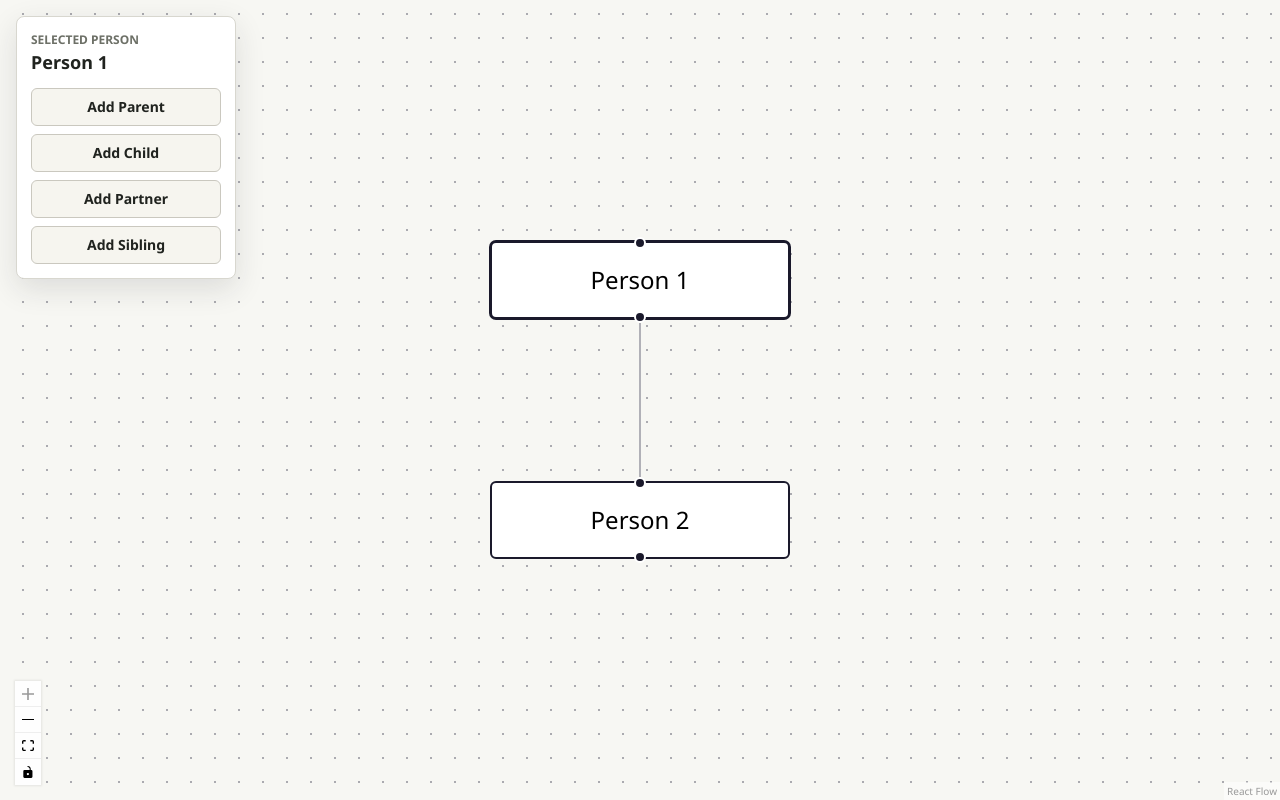
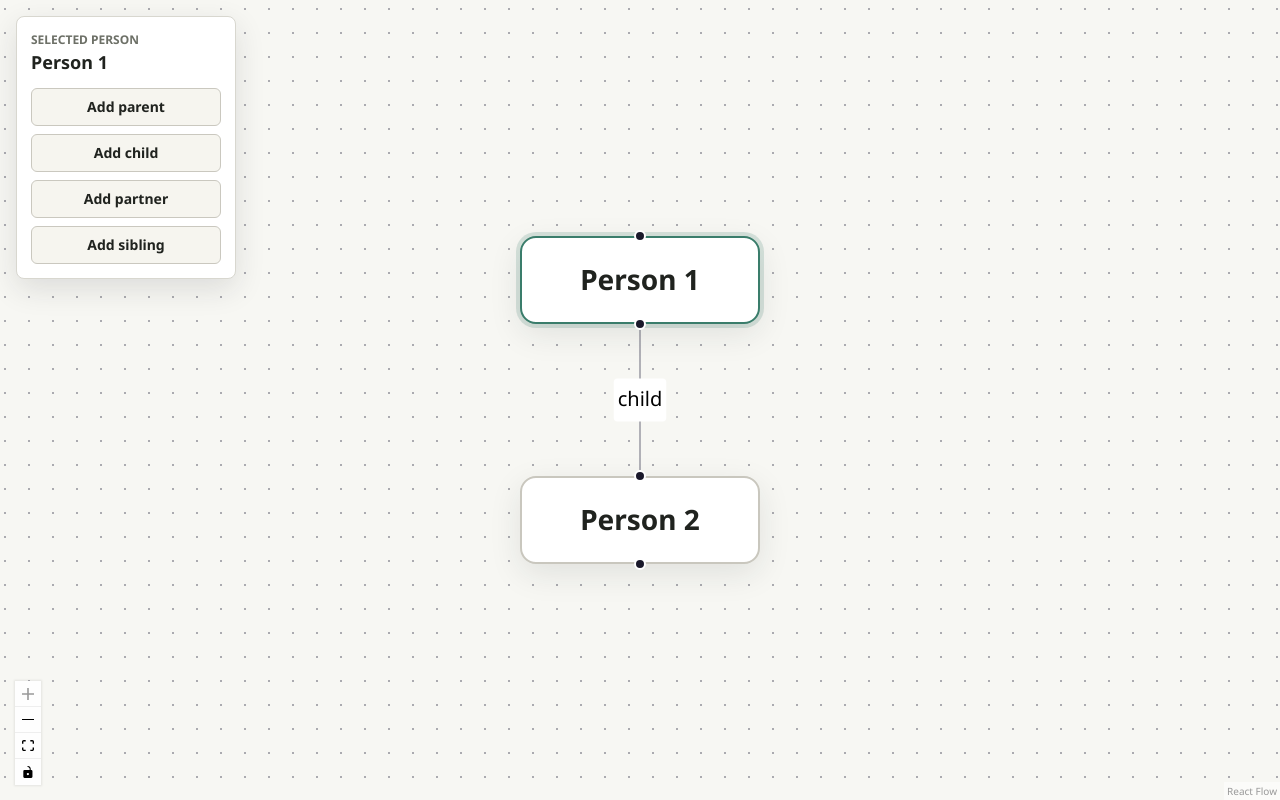
Before and after one commit to AIgnacio8797/FamilyTrees, a React (Vite) app: page / in a window 1280 px wide. Both pictures are taken after a click on the element 640 px from the left and 243 px from the top of the page. Built offline with nearby package versions, Linux system fonts and the light colour scheme; a web font is replaced by a local one.

Commit message:
Add more features including editable nodes, wires and relationships

```diff
--- a/src/App.jsx
+++ b/src/App.jsx
@@ -1,25 +1,29 @@
-import { useState, useCallback } from 'react';
-import { ReactFlow, applyNodeChanges, applyEdgeChanges, addEdge, Background, Controls } from '@xyflow/react';
+import { useCallback, useState } from 'react';
+import {
+  ReactFlow,
+  applyNodeChanges,
+  applyEdgeChanges,
+  addEdge,
+  Background,
+  ConnectionMode,
+  Controls,
+} from '@xyflow/react';
+import { PersonNode } from './components/PersonNode';
+import { RelationshipPanel } from './components/RelationshipPanel';
+import { initialEdges, initialNodes, relativePositions } from './constants/familyTree';
 import './index.css';
 import '@xyflow/react/dist/style.css';
 
-const initialNodes = [
-  { id: 'person-1', position: { x: 0, y: 0 }, data: { label: 'Person 1' } },
-  { id: 'person-2', position: { x: 0, y: 120 }, data: { label: 'Person 2' } },
-];
-const initialEdges = [{ id: 'person-1-person-2', source: 'person-1', target: 'person-2' }];
-
-const relativePositions = {
-  parent: { x: 0, y: -140 },
-  child: { x: 0, y: 140 },
-  partner: { x: 220, y: 0 },
-  sibling: { x: 220, y: 100 },
+const nodeTypes = {
+  person: PersonNode,
 };
 
 export default function App() {
   const [nodes, setNodes] = useState(initialNodes);
   const [edges, setEdges] = useState(initialEdges);
   const [selectedNodeId, setSelectedNodeId] = useState(null);
+  const [selectedEdgeId, setSelectedEdgeId] = useState(null);
+  const [editingNodeId, setEditingNodeId] = useState(null);
 
   const onNodesChange = useCallback(
     (changes) => setNodes((nodesSnapshot) => applyNodeChanges(changes, nodesSnapshot)),
@@ -30,11 +34,16 @@ export default function App() {
     [],
   );
   const onConnect = useCallback(
-    (params) => setEdges((edgesSnapshot) => addEdge(params, edgesSnapshot)),
+    (params) => setEdges((edgesSnapshot) => addEdge({
+      ...params,
+      id: `${params.source}-${params.sourceHandle}-${params.target}-${params.targetHandle}-${Date.now()}`,
+      label: 'relationship',
+    }, edgesSnapshot)),
     [],
   );
 
   const selectedNode = nodes.find((node) => node.id === selectedNodeId);
+  const selectedEdge = edges.find((edge) => edge.id === selectedEdgeId);
 
   const addRelative = useCallback((relationship) => {
     if (!selectedNode) return;
@@ -43,6 +52,7 @@ export default function App() {
     const newNodeId = `person-${Date.now()}`;
     const newNode = {
       id: newNodeId,
+      type: 'person',
       position: {
         x: selectedNode.position.x + offset.x,
         y: selectedNode.position.y + offset.y,
@@ -56,13 +66,17 @@ export default function App() {
     setEdges((edgesSnapshot) => {
       const source = relationship === 'parent' ? newNodeId : selectedNode.id;
       const target = relationship === 'parent' ? selectedNode.id : newNodeId;
+      const sourceHandle = 'bottom';
+      const targetHandle = 'top';
 
       return [
         ...edgesSnapshot,
         {
           id: `${source}-${target}`,
           source,
+          sourceHandle,
           target,
+          targetHandle,
           label: relationship,
         },
       ];
@@ -70,16 +84,79 @@ export default function App() {
     setSelectedNodeId(newNodeId);
   }, [selectedNode]);
 
+  const startEditingNode = useCallback((nodeId) => {
+    setSelectedNodeId(nodeId);
+    setEditingNodeId(nodeId);
+  }, []);
+
+  const updateNodeLabel = useCallback((nodeId, label) => {
+    const nextLabel = label.trim() || 'Unnamed person';
+
+    setNodes((nodesSnapshot) => nodesSnapshot.map((node) => {
+      if (node.id !== nodeId) return node;
+
+      return {
+        ...node,
+        data: {
+          ...node.data,
+          label: nextLabel,
+        },
+      };
+    }));
+    setEditingNodeId(null);
+  }, []);
+
+  const cancelEditingNode = useCallback(() => {
+    setEditingNodeId(null);
+  }, []);
+
+  const updateEdgeRelationship = useCallback((edgeId, relationship) => {
+    setEdges((edgesSnapshot) => edgesSnapshot.map((edge) => {
+      if (edge.id !== edgeId) return edge;
+
+      return {
+        ...edge,
+        label: relationship,
+      };
+    }));
+  }, []);
+
+  const flowNodes = nodes.map((node) => ({
+    ...node,
+    data: {
+      ...node.data,
+      isEditing: node.id === editingNodeId,
+      onStartEditing: startEditingNode,
+      onLabelChange: updateNodeLabel,
+      onCancelEditing: cancelEditingNode,
+    },
+  }));
+
   return (
     <div className="app-shell">
       <ReactFlow
-        nodes={nodes}
-        edges={edges}
+        nodes={flowNodes}
+        edges={edges.map((edge) => ({
+          ...edge,
+          className: edge.id === selectedEdgeId ? 'selected-relationship-edge' : edge.className,
+        }))}
+        nodeTypes={nodeTypes}
+        connectionMode={ConnectionMode.Loose}
         onNodesChange={onNodesChange}
         onEdgesChange={onEdgesChange}
         onConnect={onConnect}
-        onNodeClick={(_, node) => setSelectedNodeId(node.id)}
-        onPaneClick={() => setSelectedNodeId(null)}
+        onNodeClick={(_, node) => {
+          setSelectedNodeId(node.id);
+          setSelectedEdgeId(null);
+        }}
+        onEdgeClick={(_, edge) => {
+          setSelectedEdgeId(edge.id);
+          setSelectedNodeId(null);
+        }}
+        onPaneClick={() => {
+          setSelectedNodeId(null);
+          setSelectedEdgeId(null);
+        }}
         fitView
       >
         <Background
@@ -92,21 +169,12 @@ export default function App() {
 
       </ReactFlow>
 
-      {selectedNode && (
-        <aside className="relative-panel">
-          <div>
-            <p className="panel-label">Selected person</p>
-            <h2>{selectedNode.data.label}</h2>
-          </div>
-
-          <div className="relative-actions">
-            <button type="button" onClick={() => addRelative('parent')}>Add Parent</button>
-            <button type="button" onClick={() => addRelative('child')}>Add Child</button>
-            <button type="button" onClick={() => addRelative('partner')}>Add Partner</button>
-            <button type="button" onClick={() => addRelative('sibling')}>Add Sibling</button>
-          </div>
-        </aside>
-      )}
+      <RelationshipPanel
+        selectedNode={selectedEdge ? null : selectedNode}
+        selectedEdge={selectedEdge}
+        onAddRelative={addRelative}
+        onUpdateEdgeRelationship={updateEdgeRelationship}
+      />
 
     </div>
   );
--- /dev/null
+++ b/src/components/PersonNode.jsx
@@ -0,0 +1,56 @@
+import { memo, useCallback, useEffect, useRef, useState } from 'react';
+import { Handle, Position } from '@xyflow/react';
+
+export const PersonNode = memo(function PersonNode({ id, data }) {
+  const inputRef = useRef(null);
+  const [draftLabel, setDraftLabel] = useState(data.label);
+
+  useEffect(() => {
+    if (data.isEditing) {
+      inputRef.current?.focus();
+      inputRef.current?.select();
+    }
+  }, [data.isEditing]);
+
+  const saveLabel = useCallback(() => {
+    data.onLabelChange(id, draftLabel);
+  }, [data, draftLabel, id]);
+
+  const onKeyDown = useCallback((event) => {
+    if (event.key === 'Enter') {
+      saveLabel();
+    }
+
+    if (event.key === 'Escape') {
+      setDraftLabel(data.label);
+      data.onCancelEditing();
+    }
+  }, [data, saveLabel]);
+
+  return (
+    <div className="person-node">
+      <Handle id="top" type="source" position={Position.Top} />
+
+      {data.isEditing ? (
+        <input
+          ref={inputRef}
+          className="person-node-input nodrag nopan"
+          value={draftLabel}
+          onChange={(event) => setDraftLabel(event.target.value)}
+          onBlur={saveLabel}
+          onKeyDown={onKeyDown}
+        />
+      ) : (
+        <button
+          type="button"
+          className="person-node-label"
+          onDoubleClick={() => data.onStartEditing(id)}
+        >
+          {data.label}
+        </button>
+      )}
+
+      <Handle id="bottom" type="source" position={Position.Bottom} />
+    </div>
+  );
+});
--- /dev/null
+++ b/src/components/RelationshipPanel.jsx
@@ -0,0 +1,53 @@
+import { relationships } from '../constants/familyTree';
+
+export function RelationshipPanel({
+  selectedNode,
+  selectedEdge,
+  onAddRelative,
+  onUpdateEdgeRelationship,
+}) {
+  if (selectedNode) {
+    return (
+      <aside className="relative-panel">
+        <div>
+          <p className="panel-label">Selected person</p>
+          <h2>{selectedNode.data.label}</h2>
+        </div>
+
+        <div className="relative-actions">
+          {relationships.map((relationship) => (
+            <button key={relationship} type="button" onClick={() => onAddRelative(relationship)}>
+              Add {relationship}
+            </button>
+          ))}
+        </div>
+      </aside>
+    );
+  }
+
+  if (selectedEdge) {
+    return (
+      <aside className="relative-panel">
+        <div>
+          <p className="panel-label">Selected wire</p>
+          <h2>{selectedEdge.label || 'relationship'}</h2>
+        </div>
+
+        <div className="relative-actions">
+          {relationships.map((relationship) => (
+            <button
+              key={relationship}
+              type="button"
+              className={selectedEdge.label === relationship ? 'active-action' : ''}
+              onClick={() => onUpdateEdgeRelationship(selectedEdge.id, relationship)}
+            >
+              {relationship}
+            </button>
+          ))}
+        </div>
+      </aside>
+    );
+  }
+
+  return null;
+}
--- /dev/null
+++ b/src/constants/familyTree.js
@@ -0,0 +1,24 @@
+export const initialNodes = [
+  { id: 'person-1', type: 'person', position: { x: 0, y: 0 }, data: { label: 'Person 1' } },
+  { id: 'person-2', type: 'person', position: { x: 0, y: 120 }, data: { label: 'Person 2' } },
+];
+
+export const initialEdges = [
+  {
+    id: 'person-1-person-2',
+    source: 'person-1',
+    sourceHandle: 'bottom',
+    target: 'person-2',
+    targetHandle: 'top',
+    label: 'child',
+  },
+];
+
+export const relativePositions = {
+  parent: { x: 0, y: -140 },
+  child: { x: 0, y: 140 },
+  partner: { x: 220, y: 0 },
+  sibling: { x: 220, y: 100 },
+};
+
+export const relationships = ['parent', 'child', 'partner', 'sibling'];
--- a/src/index.css
+++ b/src/index.css
@@ -13,6 +13,72 @@ body {
   position: absolute;
   inset: 0;
   background: #f7f7f3;
+}
+
+.person-node {
+  min-width: 120px;
+  max-width: 220px;
+  border: 1px solid #c9c7be;
+  border-radius: 8px;
+  background: #ffffff;
+  box-shadow: 0 5px 16px rgb(34 36 38 / 10%);
+}
+
+.person-node-label {
+  display: block;
+  width: 100%;
+  min-height: 42px;
+  padding: 10px 14px;
+  border: 0;
+  background: transparent;
+  color: #20231f;
+  cursor: grab;
+  font: inherit;
+  font-size: 14px;
+  font-weight: 700;
+  line-height: 1.25;
+  text-align: center;
+}
+
+.person-node-label:active {
+  cursor: grabbing;
+}
+
+.person-node-input {
+  width: 100%;
+  min-height: 42px;
+  padding: 9px 12px;
+  border: 0;
+  border-radius: 8px;
+  outline: 2px solid #3a7d6b;
+  outline-offset: 0;
+  color: #20231f;
+  font: inherit;
+  font-size: 14px;
+  font-weight: 700;
+  text-align: center;
+}
+
+.react-flow__node-person.selected .person-node {
+  border-color: #3a7d6b;
+  box-shadow: 0 0 0 2px rgb(58 125 107 / 18%), 0 5px 16px rgb(34 36 38 / 10%);
+}
+
+.react-flow__handle {
+  width: 10px;
+  height: 10px;
+  border: 2px solid #ffffff;
+  background: #3a7d6b;
+}
+
+.selected-relationship-edge .react-flow__edge-path {
+  stroke: #3a7d6b;
+  stroke-width: 3;
+}
+
+.selected-relationship-edge .react-flow__edge-text {
+  fill: #20231f;
+  font-weight: 700;
 }
 
 .relative-panel {
@@ -64,3 +130,9 @@ body {
 .relative-actions button:hover {
   background: #eceadf;
 }
+
+.relative-actions button.active-action {
+  border-color: #3a7d6b;
+  background: #dcebe6;
+  color: #173d33;
+}
```
